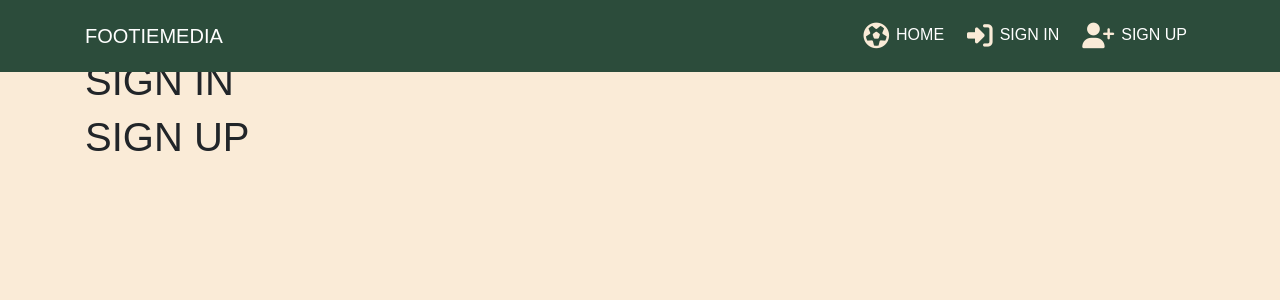
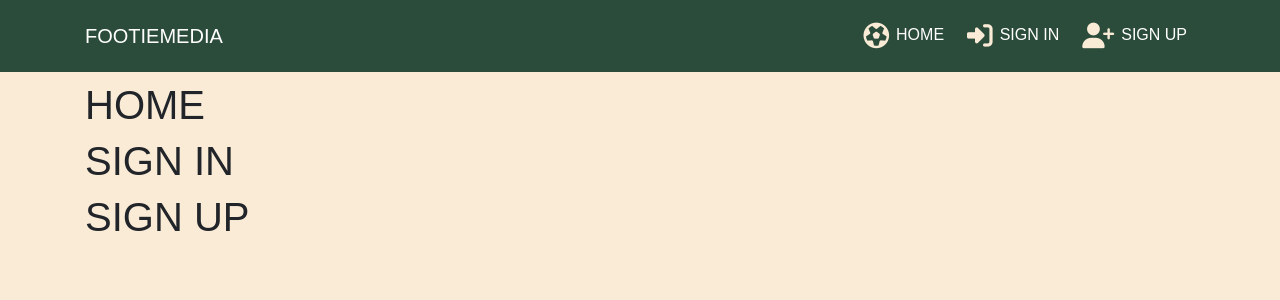
Before and after one commit to chrisgustafsson/footiemedia-pp5, a React (Create React App) app: page / in a window 1280 px wide. Shown: the top 300 px of the page. Built offline with nearby package versions, Linux system fonts and the light colour scheme; a web font is replaced by a local one.

Commit message:
UPDATE css for class main

```diff
--- a/src/App.module.css
+++ b/src/App.module.css
@@ -5,7 +5,7 @@
 }
 
 .Main {
-  padding-top: 1px;
+  padding-top: 81px;
 }
 
 * {
```
